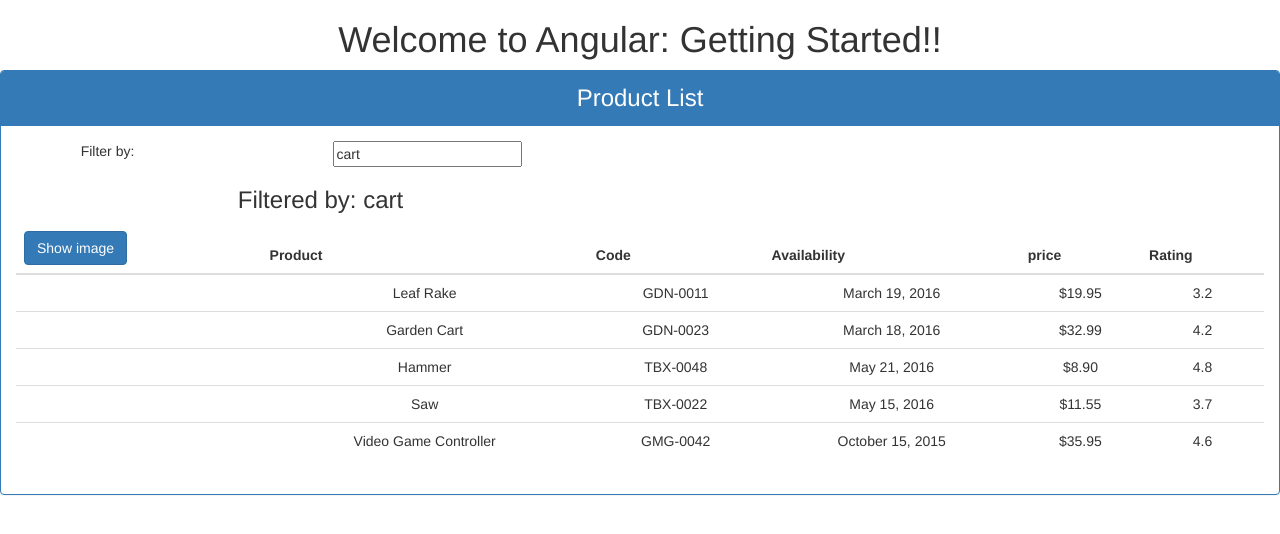
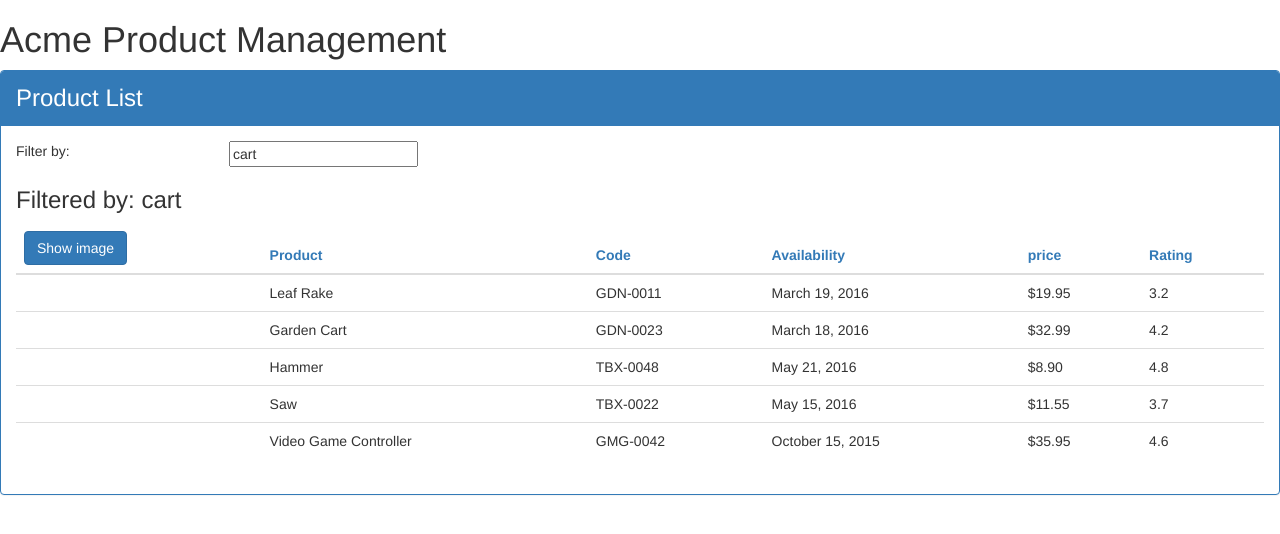
Before and after one commit to bowen-cheng/apm, an Angular app: page / in a window 1280 px wide. Shown: the top 534 px of the page. Built offline with nearby package versions, Linux system fonts and the light colour scheme.

Commit message:
Implement component lifecycle (OnInit)

```diff
--- a/src/app/app.component.html
+++ b/src/app/app.component.html
@@ -1,7 +1,7 @@
 <!--The whole content below can be removed with the new code.-->
-<div style="text-align:center">
+<div>
   <h1>
-    Welcome to {{title}}!!
+    {{title}}
   </h1>
   <div>
     <pm-products></pm-products>
--- a/src/app/app.component.ts
+++ b/src/app/app.component.ts
@@ -6,5 +6,5 @@
   styleUrls: ['./app.component.css']
 })
 export class AppComponent {
-  title = 'Angular: Getting Started';
+  title = 'Acme Product Management';
 }
--- /dev/null
+++ b/src/app/products/product-list.component.css
@@ -0,0 +1,3 @@
+th {
+  color: #337ab7
+}
--- a/src/app/products/product-list.component.ts
+++ b/src/app/products/product-list.component.ts
@@ -1,12 +1,13 @@
-import { Component } from '@angular/core';
+import { Component, OnInit } from '@angular/core';
 
 import { Product } from './product';
 
 @Component({
   selector: 'pm-products',
-  templateUrl: './product-list.component.html'
+  templateUrl: './product-list.component.html',
+  styleUrls: ['./product-list.component.css']
 })
-export class ProductListComponent {
+export class ProductListComponent implements OnInit {
   pageTitle: string = 'Product List';
   filterText: string = 'cart';
   imageWidth: number = 50;
@@ -68,4 +69,8 @@
   toggleImage(): void {
     this.isImageDisplayed = !this.isImageDisplayed;
   }
+
+  ngOnInit(): void {
+    console.log('Product list is initiated');
+  }
 }
```
